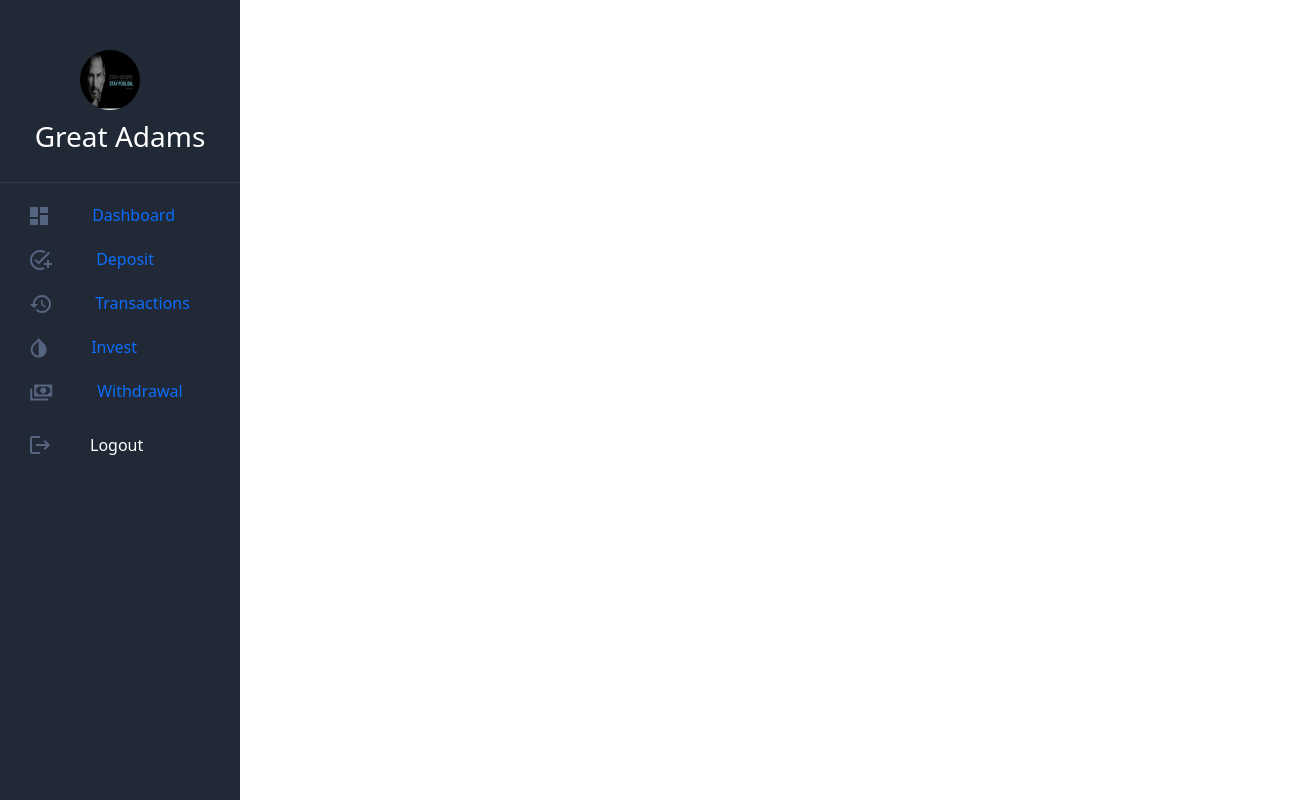
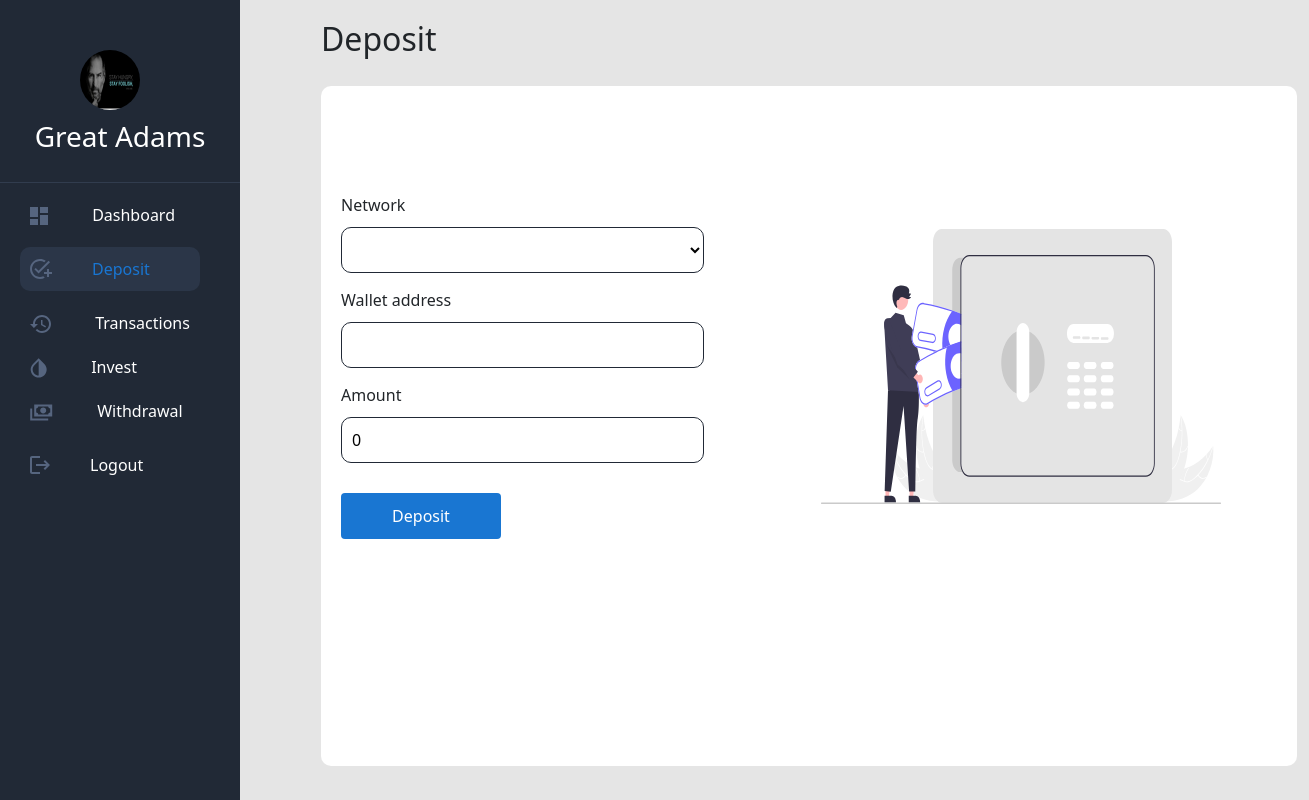
Before and after one commit to greatAdams01/crypto-bank-dashboard, a Vue app: page /deposit in a window 1280 px wide. Shown: the whole page, 1309 px wide, since content can reach past the window. Built offline with nearby package versions, Linux system fonts and the light colour scheme.

Commit message:
Added deposit and withdraw pages

```diff
--- a/src/data/nav.js
+++ b/src/data/nav.js
@@ -7,7 +7,7 @@ export default [
   {
     title: 'Deposit',
     img: '/img/dash-deposit.svg',
-    url: '/'
+    url: '/deposit'
   },
   {
     title: 'Transactions',
@@ -22,6 +22,6 @@ export default [
   {
     title: 'Withdrawal',
     img: '/img/dash-withdraw.svg',
-    url: '/'
+    url: '/withdrawal'
   }
 ]
--- a/src/router/index.js
+++ b/src/router/index.js
@@ -4,19 +4,19 @@ import Home from '../views/Home.vue'
 const routes = [
   {
     path: '/',
-    name: 'Home',
+    name: 'My Dashboard',
     component: Home
-  }
-  // {
-  //   path: '/about-us',
-  //   name: 'About',
-  //   component: () => import(/* webpackChunkName: "about" */ '../views/About.vue')
-  // },
-  // {
-  //   path: '/signup',
-  //   name: 'Sign-up',
-  //   component: () => import(/* webpackChunkName: "sustainability" */ '../views/Signup.vue')
-  // },
+  },
+  {
+    path: '/deposit',
+    name: 'Deposit',
+    component: () => import(/* webpackChunkName: "about" */ '../views/Deposit.vue')
+  },
+  {
+    path: '/withdrawal',
+    name: 'Withdrawal',
+    component: () => import(/* webpackChunkName: "sustainability" */ '../views/Withdraw.vue')
+  },
   // {
   //   path: '/login',
   //   name: 'Login',
--- /dev/null
+++ b/src/styles/components/deposit.scss
@@ -0,0 +1,54 @@
+.deposit{
+  background-color: var(--theme-white);
+  padding: 20px;
+  border-radius: 10px;
+  height: 85vh;
+  .deposit-item {
+    display: flex;
+    img {
+      width: 300px;
+      margin-top: 90px;
+    }
+    align-items: center;
+  }
+  form {
+    .form-item {
+      display: block;
+      margin-bottom: 15px;
+      label {
+        padding-bottom: 10px;
+      }
+      select, input {
+        padding: 10px;
+        width: 100%;
+        background-color: var(--theme-white);
+        border-radius: 10px;
+        border: 1px solid var(--theme-dark);
+      }
+    }
+    .form-sub {
+      margin-top: 30px;
+      input {
+        padding: 10px;
+        background-color: var(--primary);
+        color: #fff;
+        width: 160px;
+        height: 46px;
+      }
+    }
+  }
+}
+
+@media (min-width: 1000px) {
+  .deposit {
+    .deposit-item {
+      display: flex;
+      img {
+        width: 400px;
+        margin-top: 0px;
+      }
+      align-items: center;
+      height: 65vh;
+    }
+  }
+}
--- a/src/styles/components/sidebar.scss
+++ b/src/styles/components/sidebar.scss
@@ -34,6 +34,7 @@
             padding-left: 35px;
             text-decoration: none;
             padding: 10px;
+            color: var(--theme-white);
             img {
               padding-right: 40px;
             }
--- a/src/styles/main.scss
+++ b/src/styles/main.scss
@@ -5,10 +5,28 @@
   --underline-user: #313C4E;
   --primary: #1976D2;
   --theme-dark-light: #2B3648;
+  --theme-background: #E5E5E5;
 }
 
 body {
-  background-color: var(--theme-white);
+  background-color: var(--theme-background);
+}
+.dash-side {
+  display: none;
+}
+.page-title {
+  padding-top: 20px;
+  padding-bottom: 20px;
+}
+@media (min-width: 1000px) {
+  .container {
+    max-width: 1000px;
+    margin-left: 309px;
+  }
+  .dash-side {
+    display: block;
+  }
 }
 
 @import 'components/sidebar.scss';
+@import 'components/deposit.scss';
--- /dev/null
+++ b/src/views/Deposit.vue
@@ -0,0 +1,55 @@
+<template>
+  <div class="container">
+    <h2 class="page-title">{{ $route.name }}</h2>
+    <div class="deposit">
+      <div class="row">
+        <div class="col-12 col-md-6 deposit-item">
+          <form @submit.prevent="onsubmit">
+            <div class="form-item">
+              <label for="network">Network</label>
+              <select v-model="state.network" name="network">
+                <option value="bitcoin">Bitcoin</option>
+                <option value="eth">Ethereum</option>
+                <option value="sol">Solana</option>
+                <option value="trx">Tron</option>
+              </select>
+            </div>
+            <div class="form-item">
+              <label for="wallet-address">Wallet address</label>
+              <input v-model="state.walletAddress" type="text" name="wallet-address">
+            </div>
+            <div class="form-item">
+              <label for="amount">Amount</label>
+              <input v-model="state.amount" type="number" name="amount">
+            </div>
+
+            <div class="form-sub">
+              <input type="submit" class="btn" value="Deposit">
+            </div>
+          </form>
+        </div>
+        <div class="col-12 col-md-6 deposit-item">
+          <div class="content">
+            <img src="/img/undraw_vault_re_s4my.svg" alt="">
+          </div>
+        </div>
+      </div>
+    </div>
+  </div>
+</template>
+
+<script setup>
+import { reactive } from 'vue'
+const state = reactive({
+  network: '',
+  walletAddress: '',
+  amount: 0
+})
+const onsubmit = ()  => {
+  console.log('Submit')
+}
+</script>
+
+<style lang="scss" scoped>
+
+</style>
--- /dev/null
+++ b/src/views/Withdraw.vue
@@ -0,0 +1,57 @@
+<template>
+  <div class="container">
+    <h2 class="page-title">{{ $route.name }}</h2>
+    <div class="deposit">
+      <div class="row">
+        <div class="col-12 col-md-6 deposit-item">
+          <form @submit.prevent="onsubmit">
+            <div class="form-item">
+              <label for="network">Network</label>
+              <select v-model="state.network" name="network">
+                <option value="bitcoin">Bitcoin</option>
+                <option value="eth">Ethereum</option>
+                <option value="sol">Solana</option>
+                <option value="trx">Tron</option>
+              </select>
+            </div>
+            <div class="form-item">
+              <label for="wallet-address">Wallet address</label>
+              <input v-model="state.walletAddress" type="text" name="wallet-address">
+            </div>
+            <div class="form-item">
+              <label for="amount">Withdrawer Amount</label>
+              <input v-model="state.amount" type="number" name="amount">
+            </div>
+
+            <div class="form-sub">
+              <input type="submit" class="btn" value="Withdraw">
+            </div>
+          </form>
+        </div>
+        <div class="col-12 col-md-6 deposit-item">
+          <div class="content">
+            <img src="/img/undraw_savings_re_eq4w.svg" alt="">
+          </div>
+        </div>
+      </div>
+    </div>
+  </div>
+</template>
+
+<script setup>
+import { reactive } from 'vue'
+const state = reactive({
+  network: '',
+  walletAddress: '',
+  amount: 0,
+  msgError: '',
+  msgSuccess: ''
+})
+const onsubmit = ()  => {
+  console.log('Submit')
+}
+</script>
+
+<style lang="scss" scoped>
+
+</style>
```
Also changed, not shown: public/img/undraw_savings_re_eq4w.svg (added), public/img/undraw_vault_re_s4my.svg (added).
